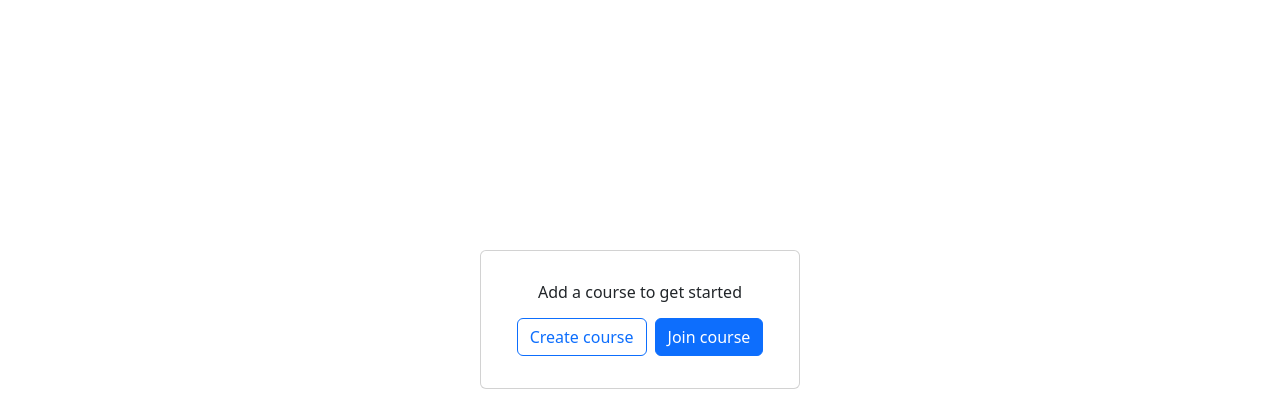
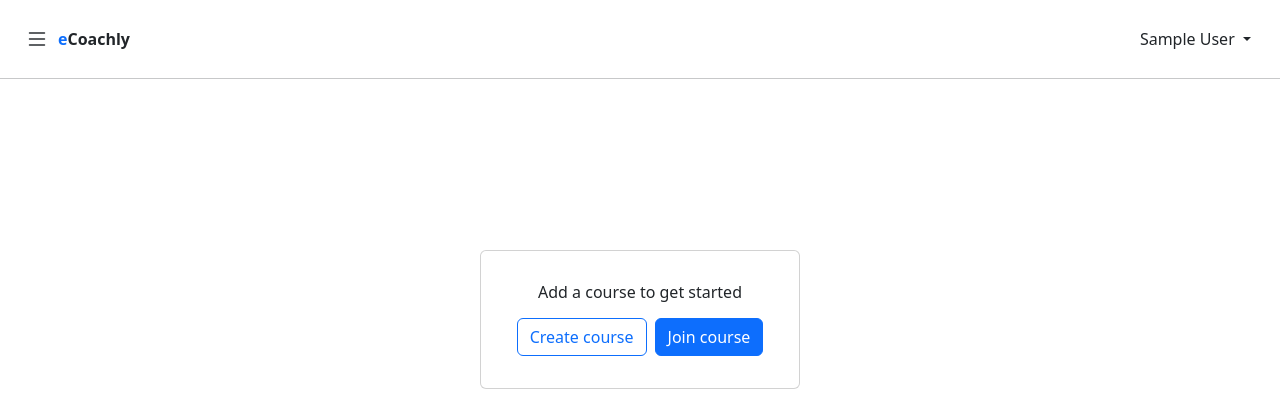
Before and after one commit to HardCodeMatter/coachly, a Django app: page /course/ in a window 1280 px wide. Shown: the top 420 px of the page. Run offline with Django 4.2, Linux system fonts and the light colour scheme; the visitor is signed in with stand-in values (Sample User, id 1).

Commit message:
Added control menu for base template, and added GitHub's link.

```diff
--- a/course/templates/course/course_detail.html
+++ b/course/templates/course/course_detail.html
@@ -59,7 +59,7 @@
                                     <small>
                                         {{ announcement.author }}
                                         {% if course.author == announcement.author %}
-                                            <i class="bi bi-star-fill text-warning"></i>
+                                            <i class="bi bi-star-fill text-primary"></i>
                                         {% endif %}
                                     </small>
                                 </div>
--- a/course/templates/course/member_list.html
+++ b/course/templates/course/member_list.html
@@ -10,7 +10,7 @@
                     <div>
                         {{ teacher.user }}
                         {% if course.author == teacher.user %}
-                            <i class="bi bi-star-fill text-warning"></i>
+                            <i class="bi bi-star-fill text-primary"></i>
                         {% endif %}
                     </div>
                     <small class="text-muted">
--- a/templates/base.html
+++ b/templates/base.html
@@ -8,8 +8,15 @@
     <link rel="stylesheet" href="https://cdn.jsdelivr.net/npm/bootstrap-icons@1.10.3/font/bootstrap-icons.css">
 </head>
 <body>
-    <div class="m-3 d-flex justify-content-center">
-        {% block content %}{% endblock %}
+    <div>
+        <div class="m-3">
+            {% include 'control_menu.html' %}
+        </div>
+        <hr>
+
+        <div class="d-flex justify-content-center">
+            {% block content %}{% endblock %}
+        </div>
     </div>
 
     <script src="https://cdn.jsdelivr.net/npm/bootstrap@5.2.3/dist/js/bootstrap.bundle.min.js" integrity="sha384-kenU1KFdBIe4zVF0s0G1M5b4hcpxyD9F7jL+jjXkk+Q2h455rYXK/7HAuoJl+0I4" crossorigin="anonymous"></script>
--- /dev/null
+++ b/templates/control_menu.html
@@ -0,0 +1,98 @@
+<div class="d-flex justify-content-between">
+    <div class="d-flex">
+        <div>
+            <button class="btn btn-sm" type="button" data-bs-toggle="offcanvas" data-bs-target="#offcanvasExample" aria-controls="offcanvasExample">
+                <i class="fs-4 bi bi-list"></i>
+            </button>
+
+            <div class="offcanvas offcanvas-start" style="width: 300px;" tabindex="-1" id="offcanvasExample" aria-labelledby="offcanvasExampleLabel">
+                <div class="offcanvas-header">
+                    <h5 class="offcanvas-title" id="offcanvasExampleLabel">
+                        <span class="text-primary">e</span>Coachly
+                    </h5>
+                    <button type="button" class="btn-close" data-bs-dismiss="offcanvas" aria-label="Close"></button>
+                </div>
+
+                <div class="offcanvas-body">
+                    <div class="d-flex flex-column gap-2">
+                        <a class="btn btn-sm btn-outline-primary w-100 text-start" href="{% url 'course_list' %}">Courses</a>
+                        <a class="btn btn-sm btn-outline-dark w-100 text-start disabled" href="#">Challenges</a>
+
+                        <small class="text-muted fw-bold mt-4">Other</small>
+                        <a class="btn btn-sm btn-outline-dark w-100 text-start disabled" href="#">Archived courses</a>
+
+                        <small class="text-muted fw-bold mt-4">About</small>
+                        <a class="btn btn-sm btn-outline-dark w-100 text-start disabled" href="#">Overview</a>
+                    </div>
+                </div>
+
+                <div class="offcanvas-footer">
+                    <div class="d-flex justify-content-center mb-3">
+                        <a href="https://github.com/hardline-dev/coachly/">
+                            <i class="text-dark fs-2 bi bi-github"></i>
+                        </a>
+                    </div>
+                </div>
+            </div>
+        </div>
+
+        {% if course %}
+            <div class="fw-bold d-flex align-items-center">{{ course.name }}</div>
+        {% else %}
+            <div class="fw-bold d-flex align-items-center">
+                <span class="text-primary">e</span>Coachly
+            </div>
+        {% endif %}
+    </div>
+
+    <div class="d-flex align-items-center">
+        {% if course %}
+            <div class="me-2">
+                <a class="btn btn-sm btn-outline-primary" href="{% url 'course_edit' course.id %}">
+                    <i class="bi bi-sliders2"></i>
+                </a>
+            </div>
+        {% endif %}
+
+        <div>
+            {% if user.is_authenticated %}
+                <div class="dropdown">
+                    <button class="btn btn-transparent dropdown-toggle" data-bs-toggle="dropdown" aria-expanded="false">
+                        {{ user.first_name }} {{ user.last_name }}
+                    </button>
+                    <ul class="dropdown-menu">
+                        <li><a class="dropdown-item" href="">Profile</a></li>
+                        <li><a class="dropdown-item disabled" href="#">Settings</a></li>
+                        <li><hr class="dropdown-divider"></li>
+                        <li>
+                            <a class="dropdown-item text-danger" href="#" data-bs-toggle="modal" data-bs-target="#logoutModal">
+                                Log out
+                            </a>
+                        </li>
+                    </ul>
+
+                    <div class="modal fade text-dark" id="logoutModal" tabindex="-1" aria-labelledby="logoutModalLabel" aria-hidden="true">
+                        <div class="modal-dialog">
+                            <div class="modal-content">
+                                <div class="modal-header">
+                                    <h1 class="modal-title fs-5" id="logoutModalLabel">Log out</h1>
+                                    <button type="button" class="btn-close" data-bs-dismiss="modal" aria-label="Close"></button>
+                                </div>
+                                <div class="modal-body">
+                                    Are you sure you want to log out?
+                                </div>
+                                <div class="modal-footer">
+                                    <button type="button" class="btn btn-secondary" data-bs-dismiss="modal">Close</button>
+                                    <a class="btn btn-outline-danger" href="{% url 'logout' %}">Log out</a>
+                                </div>
+                            </div>
+                        </div>
+                    </div>
+                </div>
+            {% else %}
+                <a class="btn btn-outline-primary" href="{% url 'login' %}">Log in</a>
+                <a class="btn btn-primary" href="/register/">Sign up</a>
+            {% endif %}
+        </div>
+    </div>
+</div>
```
